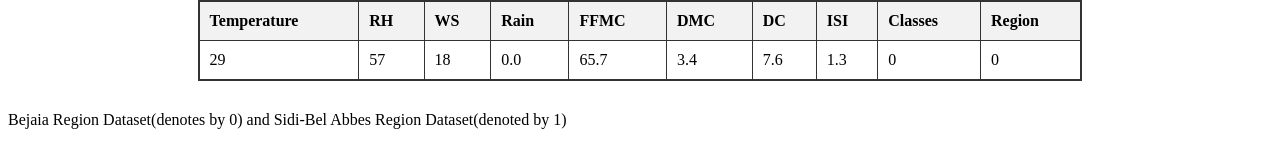
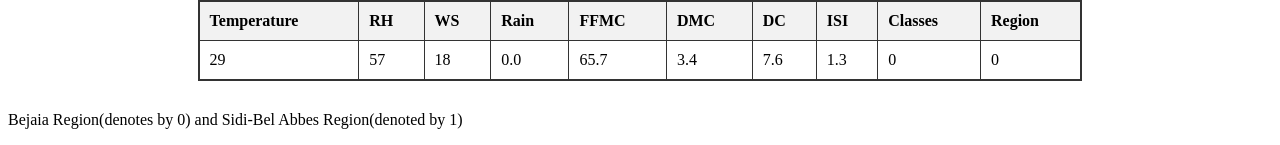
Before and after one commit to Nikhi-kumar-singh/test002, a Flask app: page /predict_data in a window 1280 px wide. Shown: the part 767-912 px from the top of the page. Run offline with Flask 3, Linux system fonts and the light colour scheme; parts of the project's set-up code (start-up, migrations or seed data) failed here and were passed over.

Commit message:
update the index file

```diff
--- a/templates/index.html
+++ b/templates/index.html
@@ -115,7 +115,7 @@
             <td>0</td>
         </tr>
     </table>
-    <p>Bejaia Region Dataset(denotes by 0) and  Sidi-Bel Abbes Region Dataset(denoted by 1)</p>
+    <p>Bejaia Region(denotes by 0) and  Sidi-Bel Abbes Region(denoted by 1)</p>
 
 </body>
 </html>
```
